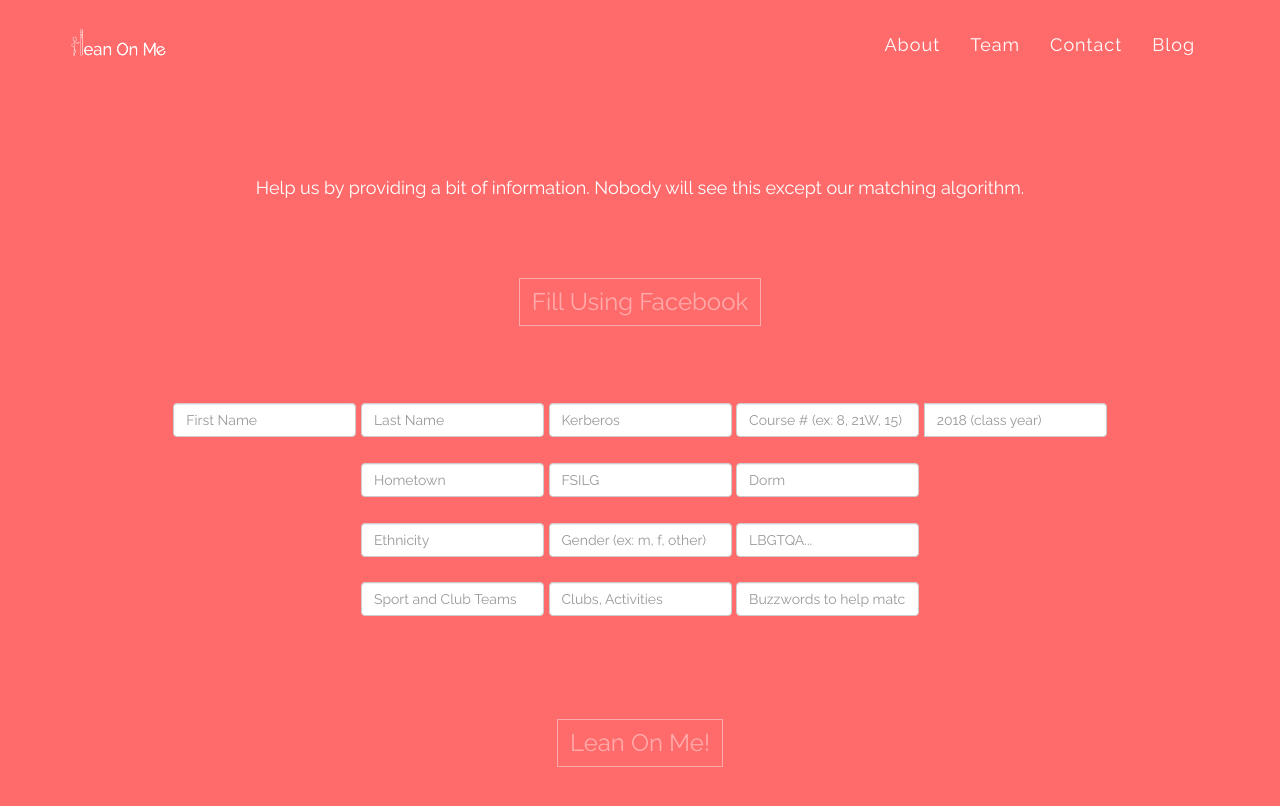
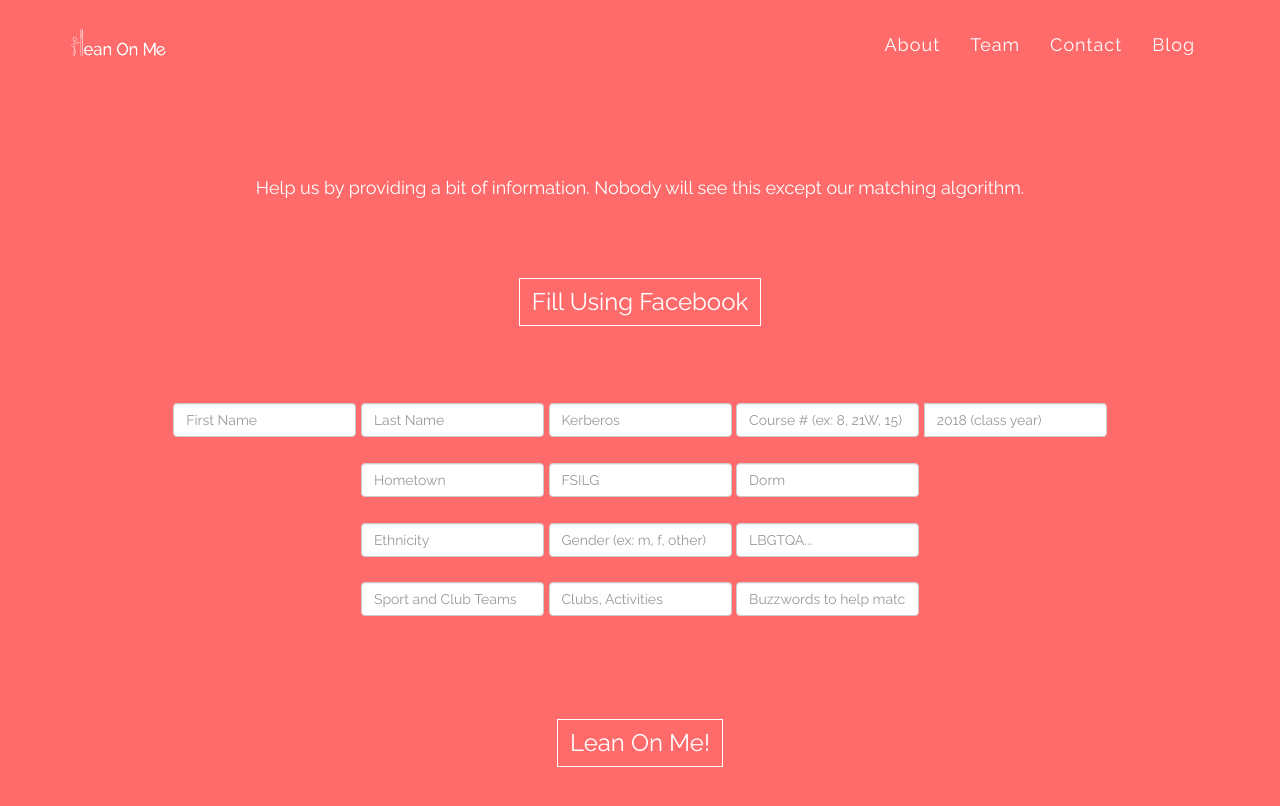
Before and after one commit to bboydreamer/lean0nme.github.io, a Jekyll site: the page join/index.html, which Jekyll copies as it is, in a window 1280 px wide. Shown: the top 806 px of the page. Built offline with Jekyll 4.4.1, drawn with Linux system fonts in a browser that asks for light colours; nearby versions of some CDN libraries; library files that are not in the unit come from our copies; Markdown is read by kramdown in place of the engine named in the settings; comment, search, counter and statistics services are not loaded.

Commit message:
all dat shiz

```diff
--- a/css/grayscale.css
+++ b/css/grayscale.css
@@ -465,8 +465,8 @@ span.email-result{
 }
 
 .btn-fb {
-    border: 1px solid #FFAAAA;
-    color: #FFAAAA;
+    border: 1px solid #fff;
+    color: #fff;
     background-color: transparent;
 }
 
```
